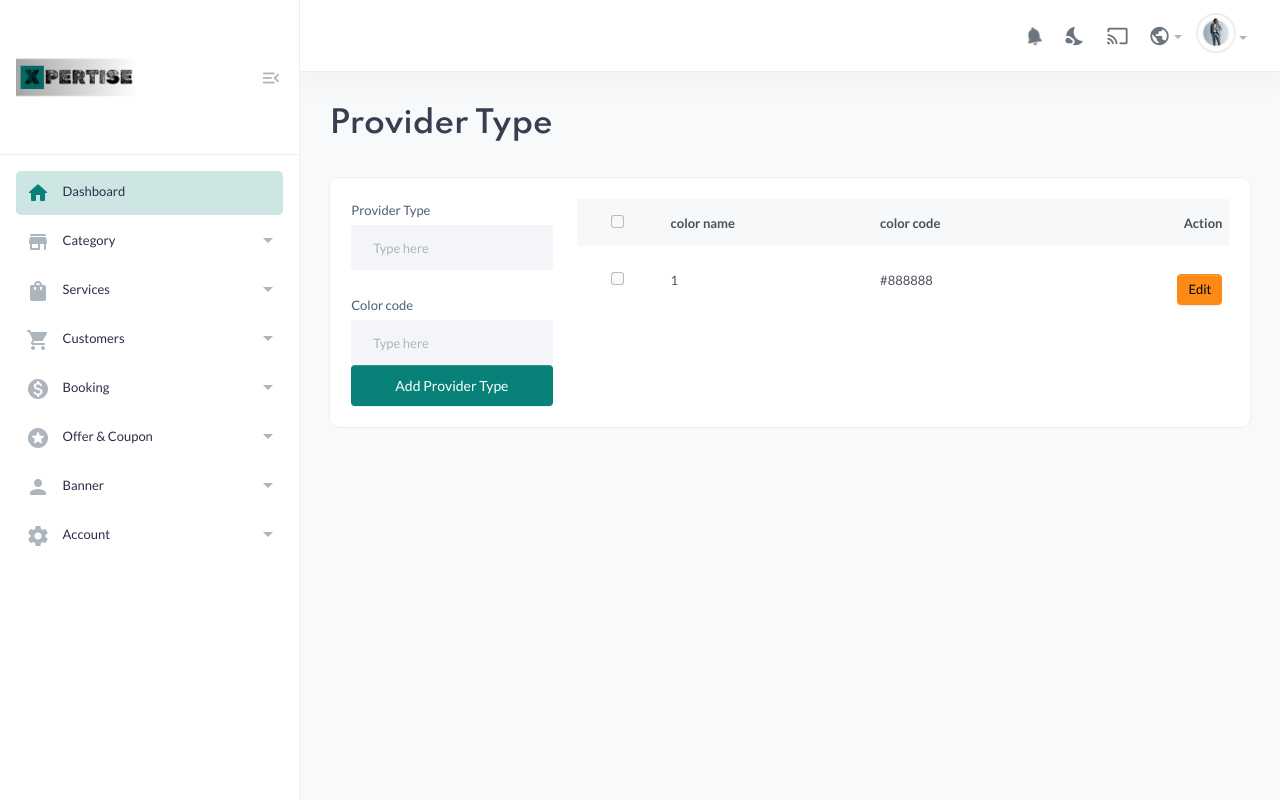
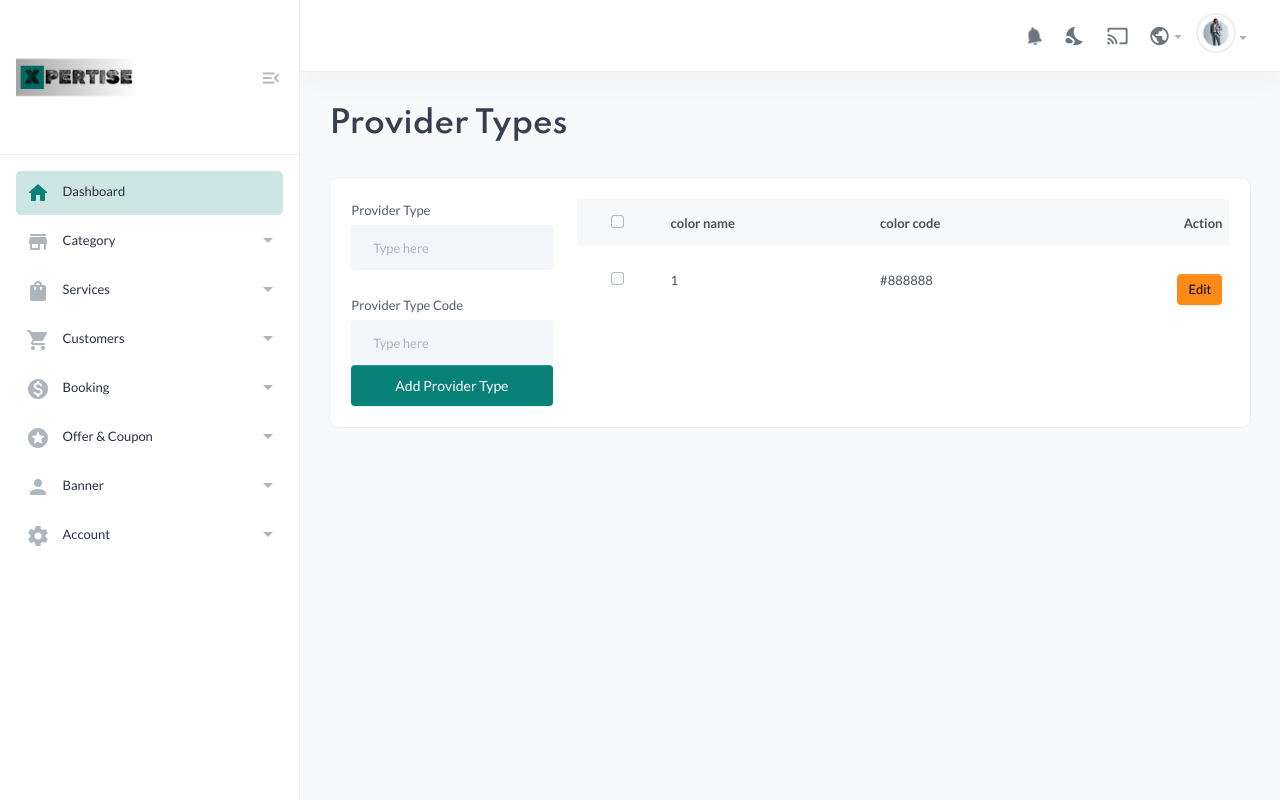
Before and after one commit to HarryMonse/Xpertise-E-commerce, a Django app: page /admin_provider_type/ in a window 1280 px wide. Run offline with Django 4.2, Linux system fonts and the light colour scheme; a user stored in the database is signed in; tables that the repository leaves empty hold one stand-in row (values such as "Sample post"); some libraries are stand-ins or nearby versions.

Commit message:
small changes

```diff
--- a/my_project/templates/admin_side/provider_type.html
+++ b/my_project/templates/admin_side/provider_type.html
@@ -4,7 +4,7 @@
 <section class="content-main">
     <div class="content-header">
         <div>
-            <h2 class="content-title card-title">Provider Type</h2>
+            <h2 class="content-title card-title">Provider Types</h2>
 
         </div>
 
@@ -20,7 +20,7 @@
                             <input type="text" placeholder="Type here" name='name' required="required" class="form-control" id="product_name" />
                         </div>
 
-                        <label for="product_color"  class="form-label">Color code</label>
+                        <label for="product_color"  class="form-label">Provider Type Code</label>
                         <input type="text" placeholder="Type here" required="required" name="code" class="form-control" id="product_color" />
 
 
```
